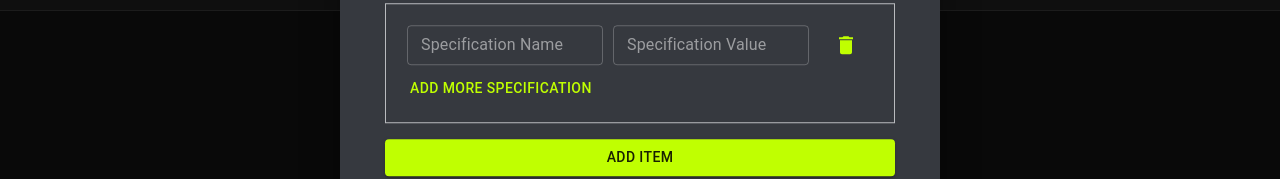
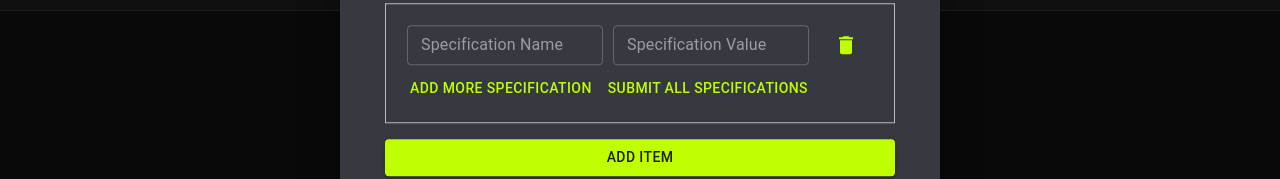
Before and after one commit to Khansultan4/Techno-Kitchen, a React (Vite) app in the folder client/: page /dashboard in a window 1280 px wide. Both pictures are taken after typing "Sample" into the empty fields and a click on the button "ADD ITEM". Shown: the part 453-632 px from the top of the page. Built offline with nearby package versions, Linux system fonts and the light colour scheme; no server answers.

Commit message:
specification inputs are modificated

```diff
--- a/client/src/components/Admin/DynamicSpecificationForm.tsx
+++ b/client/src/components/Admin/DynamicSpecificationForm.tsx
@@ -1,7 +1,7 @@
 import { Box, Button, TextField } from '@mui/material';
 import { ChangeEvent } from 'react';
 import { Specification } from './ModifyForm';
-import { Add, Delete } from '@mui/icons-material';
+import { Add, Check, Delete } from '@mui/icons-material';
 
 type DynamicSpecificationFormProps = {
   handleAddField: () => void;
@@ -12,6 +12,7 @@ type DynamicSpecificationFormProps = {
   ) => void;
   specifications: Specification[];
   handleAddSpec: () => void;
+  specIsAdded: boolean;
 };
 
 export default function DynamicSpecificationForm({
@@ -20,6 +21,7 @@ export default function DynamicSpecificationForm({
   handleSpecificationChange,
   specifications,
   handleAddSpec,
+  specIsAdded,
 }: DynamicSpecificationFormProps) {
   return (
     <Box sx={{ border: '1px solid #b9bbbe', my: 2, p: 2 }}>
@@ -44,19 +46,34 @@ export default function DynamicSpecificationForm({
               size="small"
               sx={{ m: '5px' }}
             />
-            {spec.key && spec.value && (
-              <Button type="button" onClick={handleAddSpec}>
-                <Add />
+            {specIsAdded && (
+              <Box
+                sx={{
+                  ml: 1,
+                  height: '50px',
+                  display: 'flex',
+                  alignItems: 'center',
+                  justifyContent: 'center',
+                }}
+              >
+                <Check />
+              </Box>
+            )}
+            {!specIsAdded && (
+              <Button type="button" onClick={() => handleRemoveField(index)}>
+                <Delete />
               </Button>
             )}
-            <Button type="button" onClick={() => handleRemoveField(index)}>
-              <Delete />
-            </Button>
           </Box>
         ))}
-      <Button type="button" onClick={handleAddField}>
-        Add More Specification
-      </Button>
+      <Box>
+        <Button disabled={specIsAdded} type="button" onClick={handleAddField}>
+          Add More Specification
+        </Button>
+        <Button disabled={specIsAdded} type="button" onClick={handleAddSpec}>
+          Submit all Specifications
+        </Button>
+      </Box>
     </Box>
   );
 }
--- a/client/src/components/Admin/ModifyForm.tsx
+++ b/client/src/components/Admin/ModifyForm.tsx
@@ -43,6 +43,7 @@ export default function ModifyForm({ types }: ModifyFormProps) {
   const [specsJson, setSpecsJson] = useState({});
   const [image, setImage] = useState<File | string>('');
   const [imagePreview, setImagePreview] = useState('');
+  const [specIsAdded, setSpecIsAdded] = useState(false);
 
   const handleTypeChange = (e: ChangeEvent<HTMLSelectElement>) => {
     setTypeID(e.target.value);
@@ -83,7 +84,7 @@ export default function ModifyForm({ types }: ModifyFormProps) {
       return acc;
     }, {});
     setSpecsJson(formattedSpecifications);
-    alert('added');
+    setSpecIsAdded(true);
   };
 
   const handleAddField = (): void => {
@@ -127,6 +128,7 @@ export default function ModifyForm({ types }: ModifyFormProps) {
         setImagePreview('');
         setTypeID('1');
         setSpecifications([{ key: '', value: '' }]);
+        setSpecIsAdded(false);
         alert('Successfully added');
       }
     } catch (error) {
@@ -211,6 +213,7 @@ export default function ModifyForm({ types }: ModifyFormProps) {
         handleRemoveField={handleRemoveField}
         specifications={specifications}
         handleAddSpec={handleAddSpec}
+        specIsAdded={specIsAdded}
       />
       <Button variant="contained" type="submit">
         Add Item
```
Also changed, not shown: 1 other file (tests, documents, lock files or other folders).
